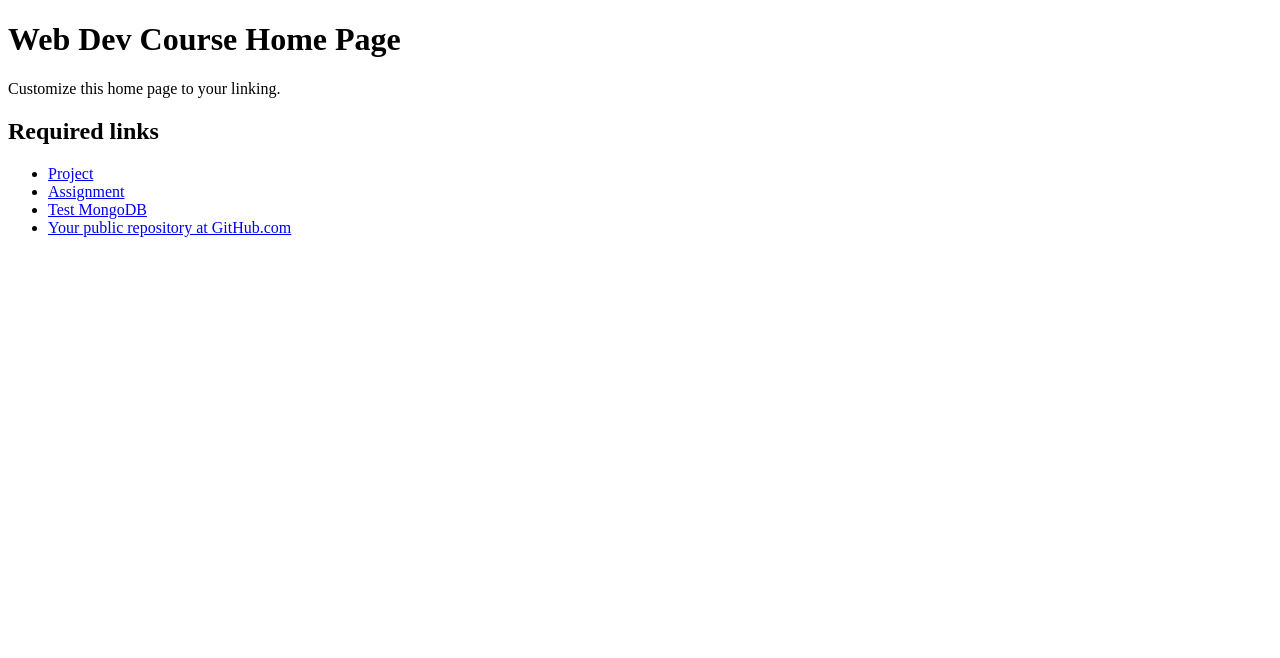
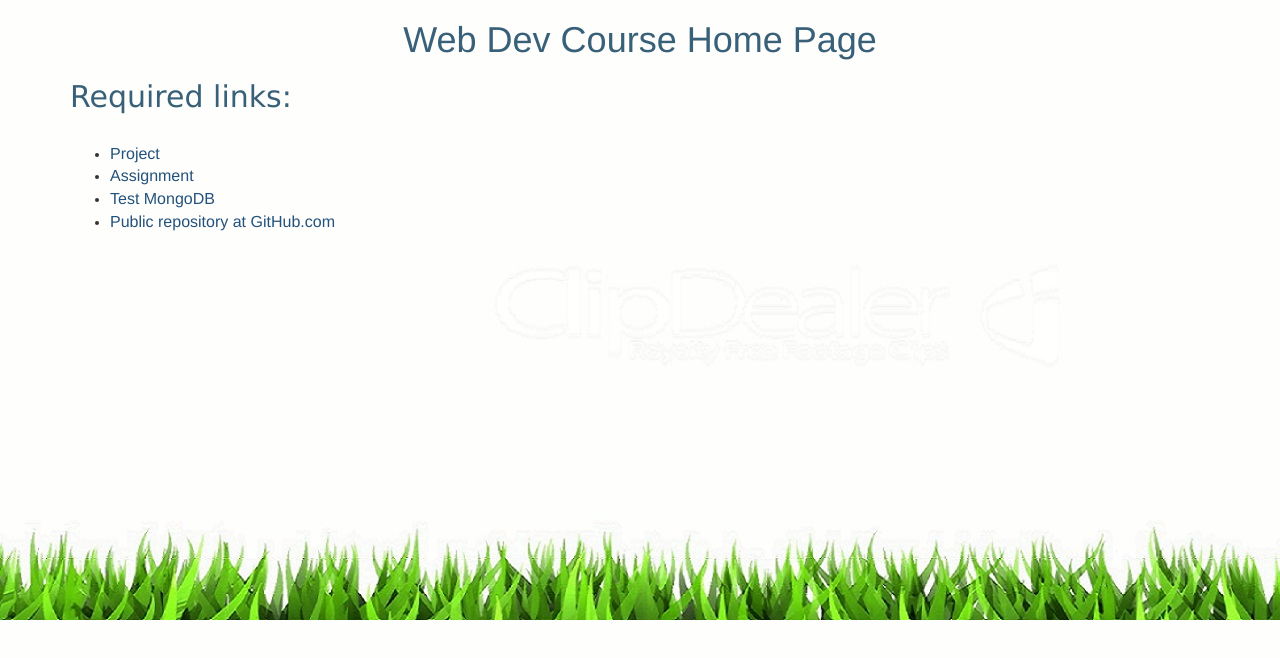
Before and after one commit to shindemanoj/node-js, a website: page public/index.html in a window 1280 px wide. Drawn offline with nearby package versions, Linux system fonts and the light colour scheme.

Commit message:
Updated Home page

```diff
--- a/public/index.html
+++ b/public/index.html
@@ -3,15 +3,15 @@
 <head>
     <meta charset="UTF-8">
     <title>Web Dev Course Home Page</title>
+    <link href="https://maxcdn.bootstrapcdn.com/bootstrap/3.3.7/css/bootstrap.min.css" rel="stylesheet">
+    <link href="main.css" rel="stylesheet">
 </head>
-<body>
+<body background="background.jpg">
+    <div class="container">
         <h1>Web Dev Course Home Page</h1>
 
-    <p>
-        Customize this home page to your linking.
-    </p>
-
-    <h2>Required links</h2>
+        <h2>Required links:</h2>
+        <br>
         <ul>
             <li>
                 <a href="project/index.html">Project</a>
@@ -23,8 +23,9 @@
                 <a href="test/index.html">Test MongoDB</a>
             </li>
             <li>
-            <a href="https://github.com/jannunzi/web-dev-template">Your public repository at GitHub.com</a>
+                <a href="https://github.com/shindemanoj/shinde-manoj-webdev">Public repository at GitHub.com</a>
             </li>
         </ul>
+    </div>
 </body>
 </html>
--- /dev/null
+++ b/public/main.css
@@ -0,0 +1,14 @@
+a {
+    color: #23527c;
+    font-size: medium;
+}
+
+h1 {
+    color: #386078;
+    text-align: center;
+}
+
+h2 {
+    color: #386078;
+    font-family: verdana;
+}
```
Also changed, not shown: public/background.jpg (added). Lines whose indentation alone changed are shown as unchanged.
